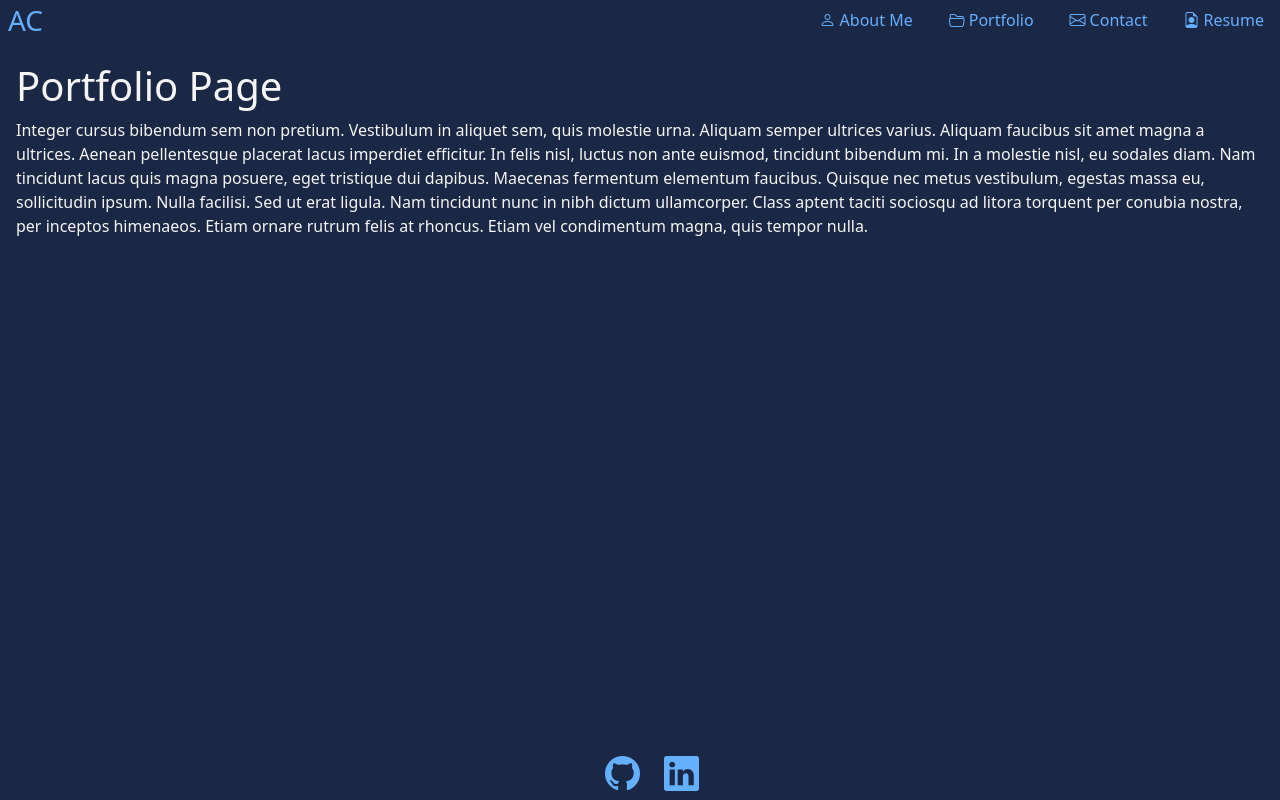
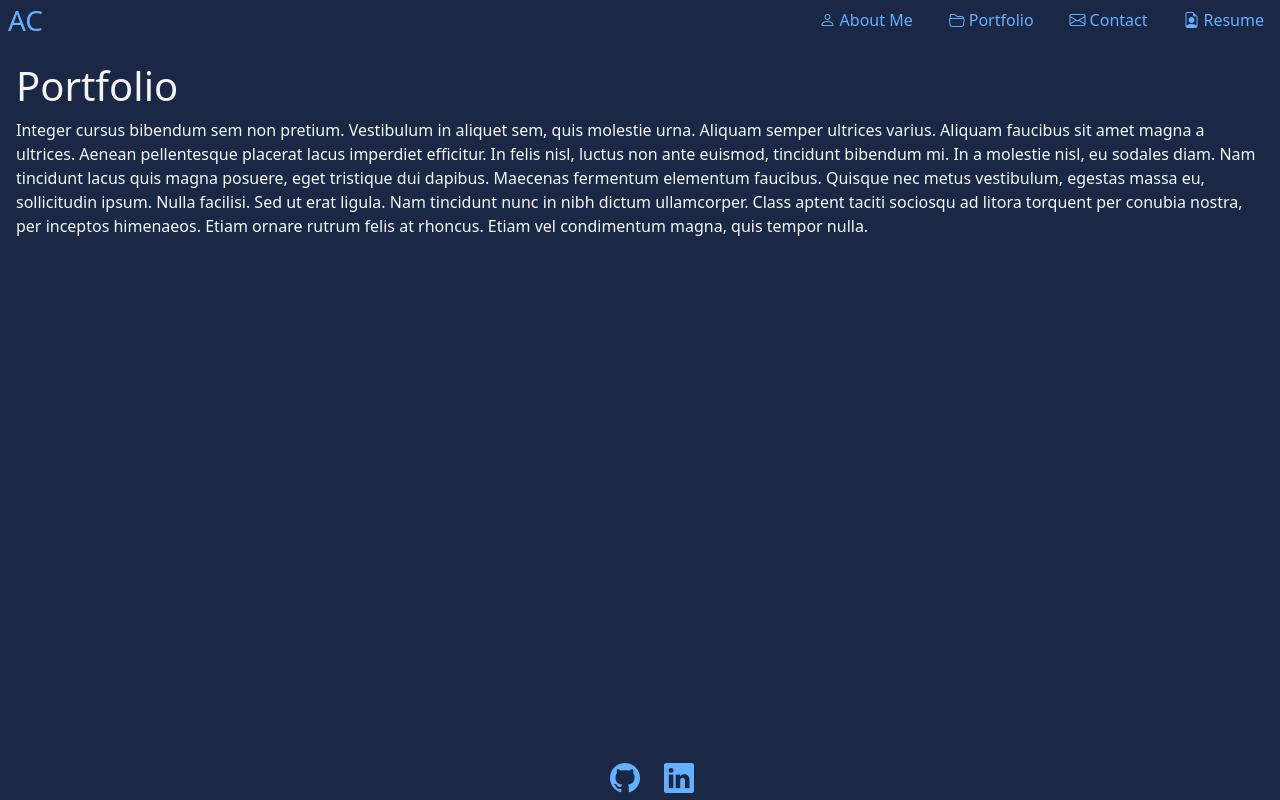
Before and after one commit to mandi7469/React-Portfolio, a React (Vite) app: page /Portfolio in a window 1280 px wide. Built offline with nearby package versions, Linux system fonts and the light colour scheme.

Commit message:
starting about me page

```diff
--- a/src/App.css
+++ b/src/App.css
@@ -12,7 +12,7 @@
 }
 
 .portfolio-footer {
-  font-size: 35px;
+  font-size: 30px;
   display: flex;
   justify-content: center;
   position: fixed;
@@ -20,7 +20,8 @@
 }
 
 h1, p{
-  color: var(--whitesmoke)
+  color: var(--whitesmoke);
+  font-family:system-ui, -apple-system, BlinkMacSystemFont, 'Segoe UI', Roboto, Oxygen, Ubuntu, Cantarell, 'Open Sans', 'Helvetica Neue', sans-serif;
 }
 
 .nav-link {
--- a/src/pages/About.jsx
+++ b/src/pages/About.jsx
@@ -1,7 +1,7 @@
 export default function About() {
     return (
       <div>
-        <h1>About Page</h1>
+        <h1>About Me</h1>
         <p>
           Nunc pharetra finibus est at efficitur. Praesent sed congue diam.
           Integer gravida dui mauris, ut interdum nunc egestas sed. Aenean sed
--- a/src/pages/Contact.jsx
+++ b/src/pages/Contact.jsx
@@ -1,7 +1,7 @@
 export default function Contact() {
     return (
       <div>
-        <h1>Contact Page</h1>
+        <h1>Contact Me</h1>
         <p>
           Integer cursus bibendum sem non pretium. Vestibulum in aliquet sem, quis
           molestie urna. Aliquam semper ultrices varius. Aliquam faucibus sit amet
--- a/src/pages/Portfolio.jsx
+++ b/src/pages/Portfolio.jsx
@@ -1,7 +1,7 @@
 export default function Portfolio() {
     return (
       <div>
-        <h1>Portfolio Page</h1>
+        <h1>Portfolio</h1>
         <p>
           Integer cursus bibendum sem non pretium. Vestibulum in aliquet sem, quis
           molestie urna. Aliquam semper ultrices varius. Aliquam faucibus sit amet
--- a/src/pages/Resume.jsx
+++ b/src/pages/Resume.jsx
@@ -1,7 +1,7 @@
 export default function Resume() {
     return (
       <div>
-        <h1>Resume Page</h1>
+        <h1>Resume</h1>
         <p>
           Integer cursus bibendum sem non pretium. Vestibulum in aliquet sem, quis
           molestie urna. Aliquam semper ultrices varius. Aliquam faucibus sit amet
```
